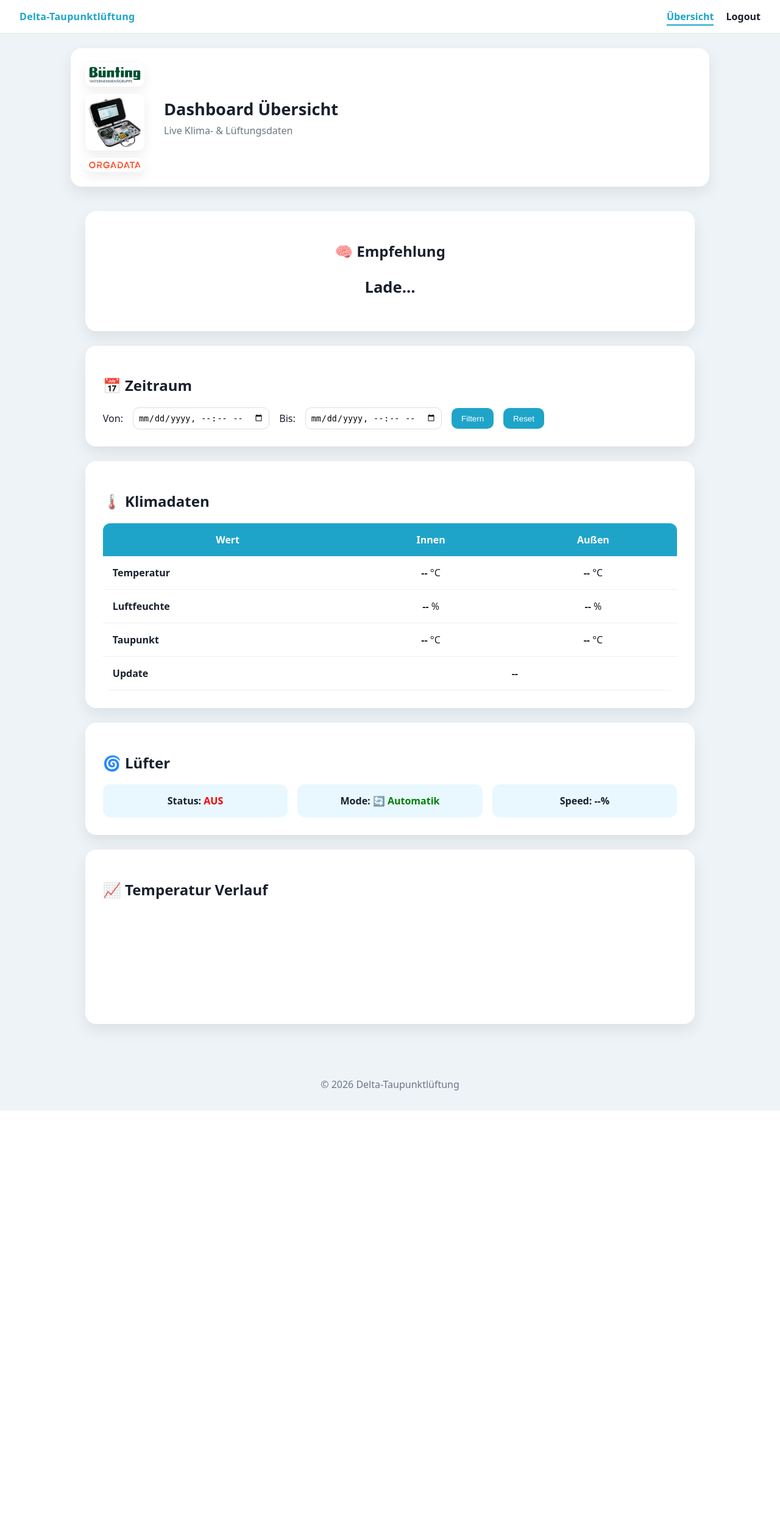
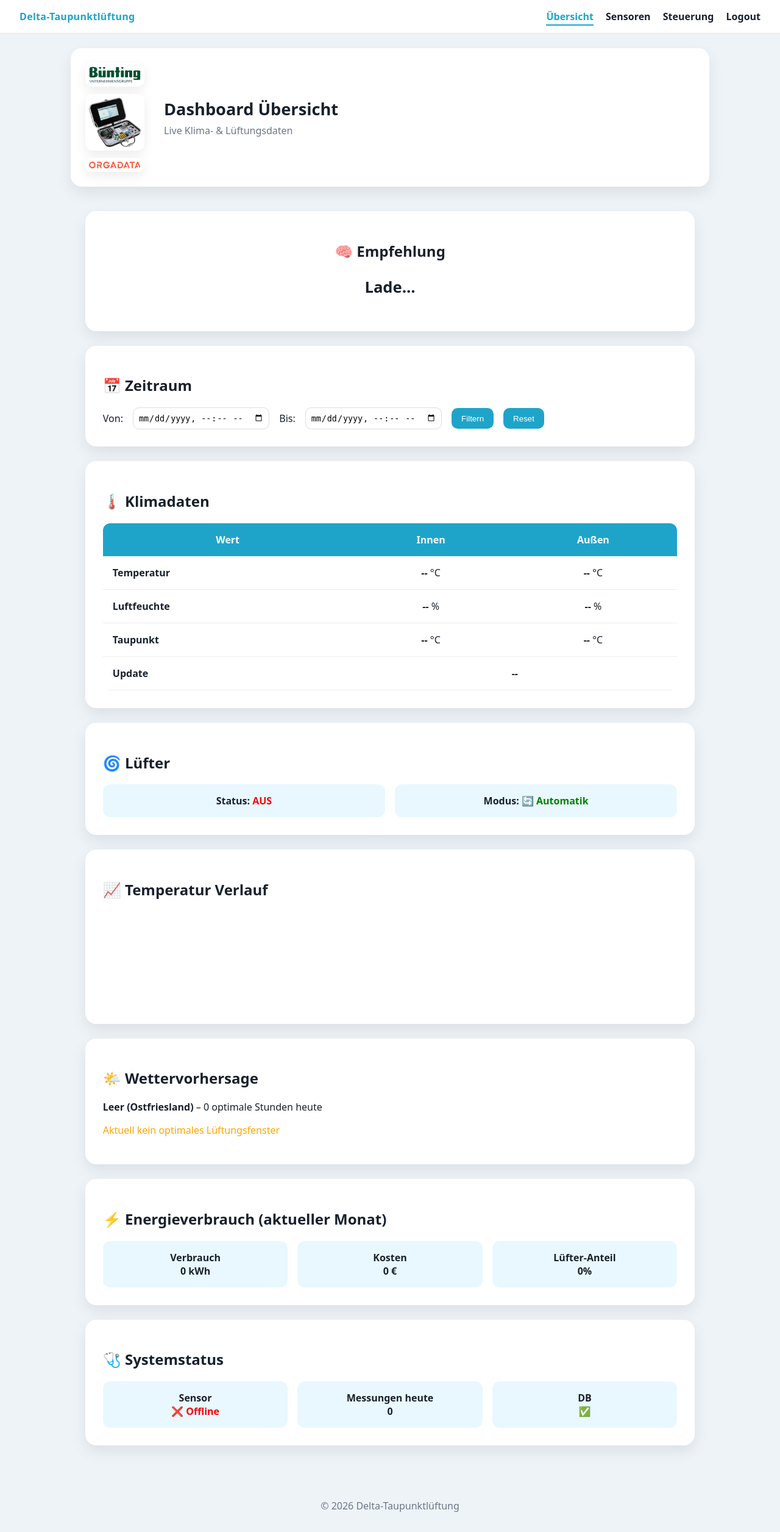
Before and after one commit to FrankyFriday/deltataupunktlueftung, a Flask app: page /index in a window 1280 px wide. Shown: the whole page at 61% size. Before the commit the page ends 1821 px from the top, so only its background shows below. Run offline with Flask 3, Linux system fonts and the light colour scheme; the visitor is signed in with stand-in values (Sample User, id 1); data that the repository does not hold is empty; a map, chart or similar area stays blank.

Commit message:
Update index.html

```diff
--- a/website/templates/index.html
+++ b/website/templates/index.html
@@ -15,6 +15,8 @@
     <div class="logo">Delta-Taupunktlüftung</div>
     <div>
         <a href="/index" class="active">Übersicht</a>
+        <a href="/sensoren">Sensoren</a>
+        <a href="/steuerung">Steuerung</a>
         <a href="/logout">Logout</a>
     </div>
 </nav>
@@ -100,8 +102,7 @@
 
         <div class="fan-grid">
             <div>Status: <b id="fan_state">--</b></div>
-            <div>Mode: <b id="fan_mode">--</b></div>
-            <div>Speed: <b id="fan_speed">--</b>%</div>
+            <div>Modus: <b id="fan_mode">--</b></div>
         </div>
 
     </section>
@@ -111,6 +112,21 @@
         <canvas id="tempChart"></canvas>
     </section>
 
+    <section class="card">
+        <h2>🌤️ Wettervorhersage</h2>
+        <div id="forecast_content">Lade...</div>
+    </section>
+
+    <section class="card">
+        <h2>⚡ Energieverbrauch (aktueller Monat)</h2>
+        <div class="energie-grid" id="energie_content">Lade...</div>
+    </section>
+
+    <section class="card">
+        <h2>🩺 Systemstatus</h2>
+        <div class="health-grid" id="health_content">Lade...</div>
+    </section>
+
 </div>
 
 <footer>© 2026 Delta-Taupunktlüftung</footer>
```
